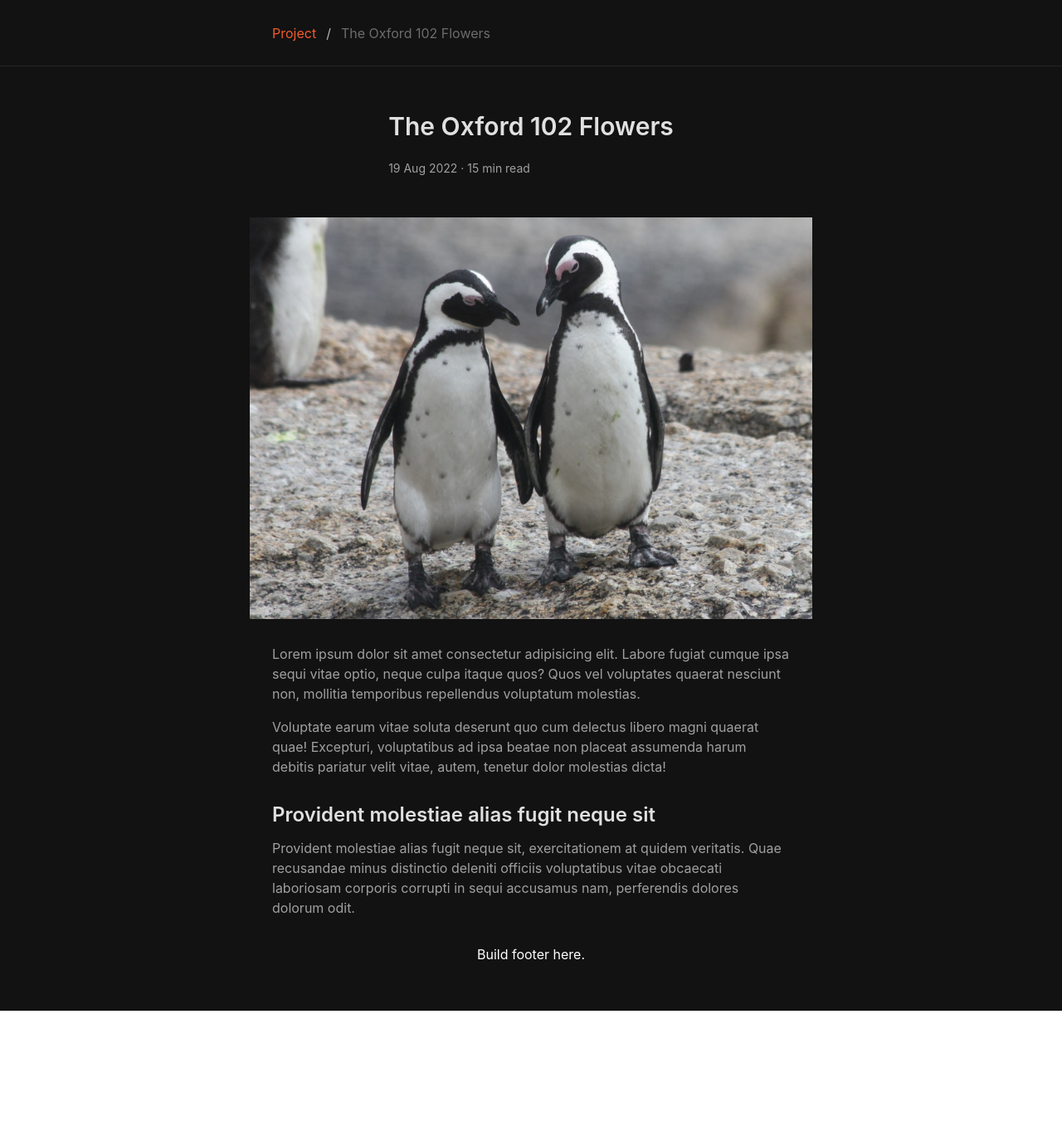
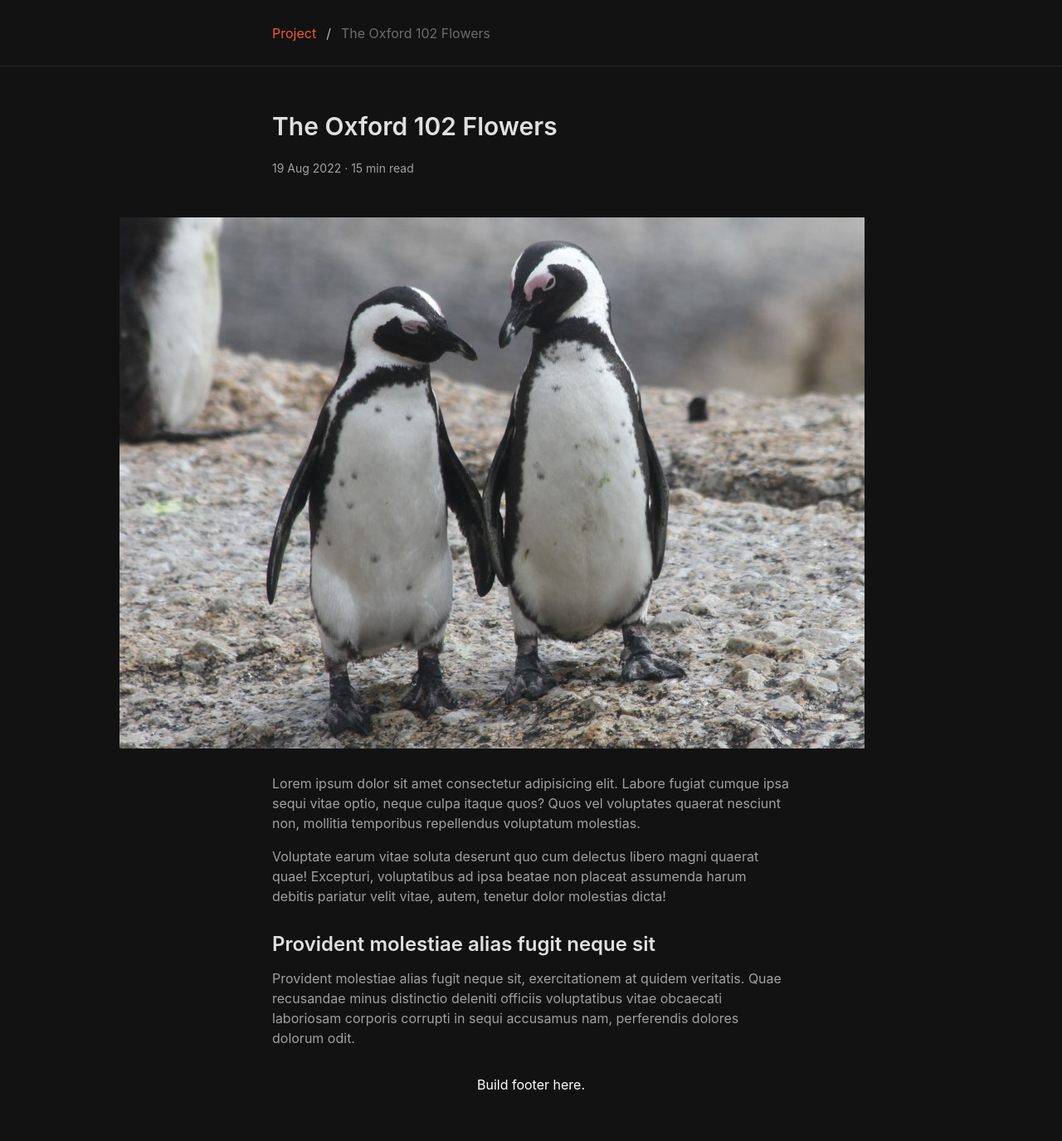
Before and after one commit to f-atisai/f-atisai.github.io, a Jekyll site: the page built from _projects/2022-08-19-oxford-102-flowers.md, in a window 1280 px wide. Shown: the whole page at 83% size. Built offline with Jekyll 4.4.1, drawn with Linux system fonts in a browser that asks for light colours; before the commit the page ends 1218 px from its top, so only the background shows below that.

Commit message:
feat: increase post container width

```diff
--- a/_layouts/post.html
+++ b/_layouts/post.html
@@ -24,11 +24,14 @@
     <!-- /Breadcrumb -->
 
     <!-- section -->
-    <section class="section is-paddingless-horizontal" style="padding-top: 0">
+    <section
+      class="section post is-paddingless-horizontal"
+      style="padding-top: 0"
+    >
       <div class="container grid">
         <div class="block"></div>
 
-        <article class="center">
+        <article>
           <div class="content">
             <h1 class="title">{{ page.title }}</h1>
             <h2 class="subtitle">{{ page.subtitle }}</h2>
--- a/_sass/layouts.scss
+++ b/_sass/layouts.scss
@@ -211,6 +211,12 @@
   }
 }
 
+.post {
+  .container {
+    max-width: 64rem;
+  }
+}
+
 // Responsive
 @media (max-width: 672px) {
   :root {
```
